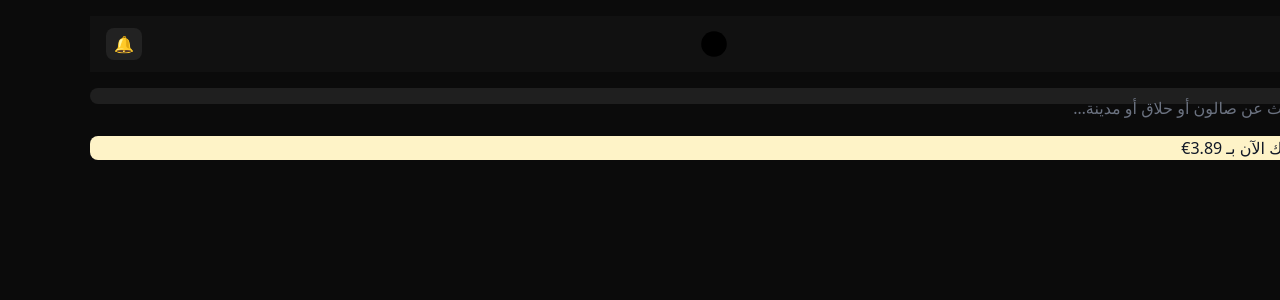
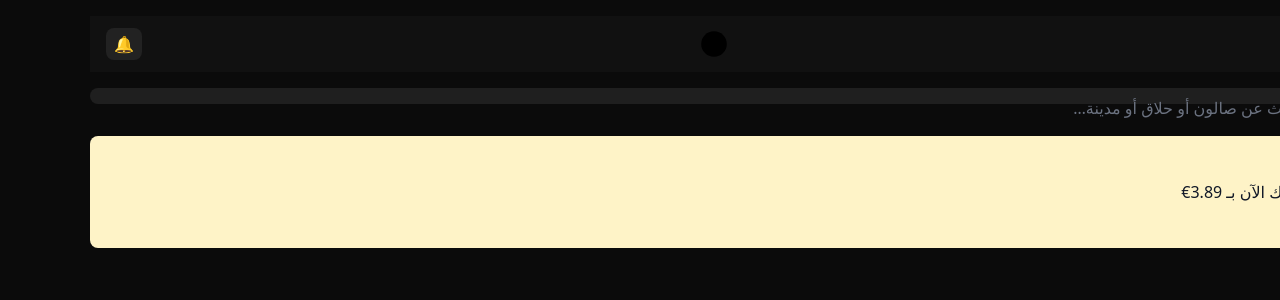
Before and after one commit to WALIDMFK/COIFTIME, a Next.js app: page /home-min in a window 1280 px wide. Shown: the top 300 px of the page. Built offline with nearby package versions, Linux system fonts and the light colour scheme.

Commit message:
Update page.tsx

```diff
--- a/app/home-min/page.tsx
+++ b/app/home-min/page.tsx
@@ -19,7 +19,7 @@ export default function HomeMin() {
       </button>
 
       {!isSubscriber && (
-        <div className="w-full px-0 py-0 rounded-lg bg-bannerBg text-bannerText text-right">
+        <div className="w-full px-0 py-11 rounded-lg bg-bannerBg text-bannerText text-right">
           ✨ اشترك الآن بـ 3.89€
         </div>
       )}
```
